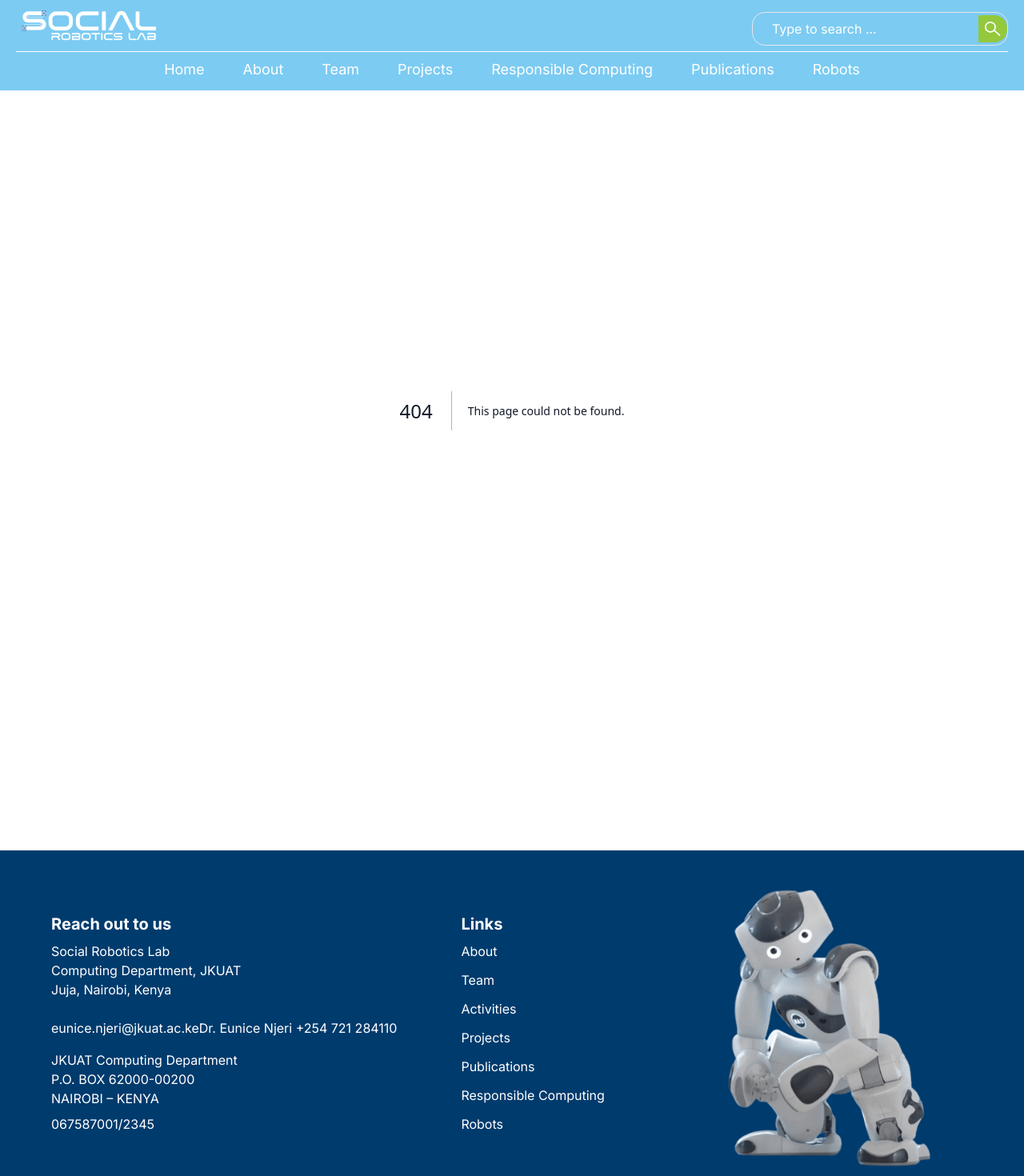
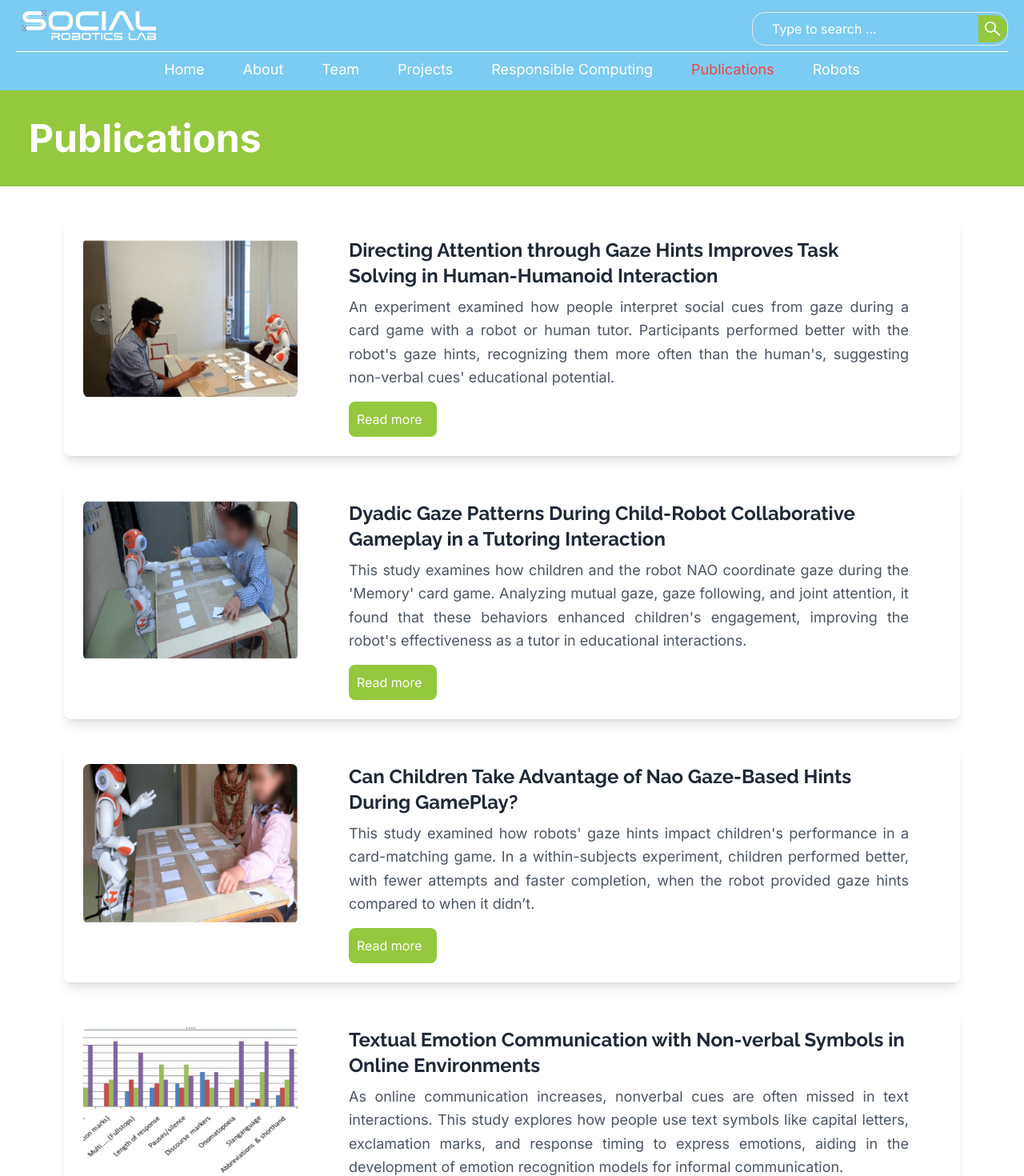
Before and after one commit to konzolaw/social-robotics, a Next.js app: page /publications in a window 1280 px wide. Before the commit this address had no page. Shown: the top 1470 px of the page at 80% size. Built offline with nearby package versions, Linux system fonts and the light colour scheme; a web font is replaced by a local one.

Commit message:
adjustment of more pages

```diff
--- a/src/app/globals.css
+++ b/src/app/globals.css
@@ -26,3 +26,45 @@
     border-color: transparent;
   }
 }
+
+
+
+
+
+
+
+
+/* Floating Robot Effect */
+    .robot-image {
+        height: 400px;
+        width: 440px;
+        animation: float 3s ease-in-out infinite;
+        margin-top: -200px;
+    }
+    @keyframes float {
+        0%, 100% {
+            transform: translateY(0);
+        }
+        50% {
+            transform: translateY(-10px);
+        }
+    }
+
+    /* Responsive Adjustments */
+    @media (max-width: 768px) {
+        .robot-image{
+            margin-top: 0px;
+        }
+        footer #footer-robot {
+            text-align: center;
+        }
+        footer #footer-robot-img {
+            width: 100%;
+            max-width: 300px;
+            height: auto;
+        }
+        footer .flex-col.md\:flex-row {
+            flex-direction: column;
+            text-align: center;
+        }
+    }
--- /dev/null
+++ b/src/app/publications/page.tsx
@@ -0,0 +1,61 @@
+// app/publications/page.tsx
+import React from "react";
+import Banner from "@/components/Banner";
+import { publications } from "@/constants/publications";
+import Image from "next/image";
+import Link from "next/link";
+
+const PublicationsPage = () => {
+  return (
+    <div>
+      <Banner title="Publications" />
+
+      <div className="py-10 px-4 sm:px-6 lg:px-20 space-y-8">
+        {publications.map((publication, index) => (
+          <div
+            key={index}
+            className="bg-white rounded-lg shadow-lg p-4 sm:p-6 flex flex-col sm:flex-row"
+          >
+            {/* Image */}
+            <div className="flex-shrink-0 w-full sm:w-1/3 lg:w-1/4 mb-4 sm:mb-0 sm:mr-6">
+              <Image
+                src={
+                  publication.cover_image?.startsWith("http")
+                    ? publication.cover_image
+                    : publication.cover_image.replace("./../static", "/img")
+                }
+                alt={publication.title}
+                width={400}
+                height={200}
+                className="object-cover rounded-lg w-full h-[200px]"
+              />
+            </div>
+
+            {/* Content */}
+            <div className="flex-grow w-full sm:w-2/3 lg:w-3/4 flex flex-col md:px-10">
+              <h2 className="text-xl md:text-2xl font-raleway text-gray-800 font-bold">
+                {publication.title}
+              </h2>
+              <p className="text-gray-600 text-justify text-lg leading-relaxed mt-2">
+                {publication.description}
+              </p>
+
+              <div className="mt-4 w-fit">
+                <Link
+                  href={publication.external_link}
+                  target="_blank"
+                  className="flex items-center p-2 bg-custom-lintingGreenDark text-white border-2 border-custom-lintingGreenDark rounded-lg hover:bg-transparent hover:text-custom-lintingGreenDark transition duration-300"
+                >
+                  Read more
+                  <i className="fa-solid fa-arrow-right-long ml-2"></i>
+                </Link>
+              </div>
+            </div>
+          </div>
+        ))}
+      </div>
+    </div>
+  );
+};
+
+export default PublicationsPage;
--- a/src/app/responsible_computing/page.tsx
+++ b/src/app/responsible_computing/page.tsx
@@ -35,9 +35,9 @@
                 <p className="text-gray-600 text-justify leading-relaxed mb-6 tracking-wide">
                   {project.short_description}
                 </p>
-                {project.get_absolute_url && (
+                {project.title && (
                   <Link
-                    href={project.get_absolute_url}
+                    href={project.title}
                     className="text-blue-600 font-semibold hover:text-blue-800 transition-all duration-300"
                   >
                     Learn More »
@@ -83,9 +83,9 @@
                     ? project.short_description
                     : "No description available."}
                 </p>
-                {project.get_absolute_url && (
+                {project.title && (
                   <Link
-                    href={project.get_absolute_url}
+                    href={project.title}
                     className="text-blue-600 font-semibold hover:text-blue-800 transition-all duration-300"
                   >
                     Learn More »
--- a/src/components/Footer.tsx
+++ b/src/components/Footer.tsx
@@ -117,28 +117,9 @@
           transform: translateX(5px);
         }
 
-        .robot-image {
-          animation: float 3s ease-in-out infinite;
-          margin-top: -200px;
-        }
 
-        @keyframes float {
-          0%, 100% {
-            transform: translateY(0);
-          }
-          50% {
-            transform: translateY(-10px);
-          }
-        }
 
-        @media (max-width: 768px) {
-          .robot-image {
-            margin-top: 0px;
-            width: 100%;
-            max-width: 300px;
-            height: auto;
-          }
-        }
+
       `}</style>
     </footer>
   );
--- a/src/components/Header.tsx
+++ b/src/components/Header.tsx
@@ -201,7 +201,7 @@
                 <Link
                   href={item.path}
                   className={`relative inline-block pb-1 text-lg transition-transform transform hover:-translate-y-1 ${
-                    pathname === item.path ? "text-red-500" : "text-white"
+                    pathname.replace(/\/$/, "") === item.path.replace(/\/$/, "") ? "text-red-500" : "text-white"
                   } after:content-[''] after:absolute after:w-0 after:h-0.5 after:bg-red-500 after:bottom-0 after:left-0 hover:after:w-full after:transition-all after:duration-300`}
                 >
                   {item.name}
--- /dev/null
+++ b/src/constants/publications.ts
@@ -0,0 +1,50 @@
+export const publications =  [
+    {
+        "title": "Directing Attention through Gaze Hints Improves Task Solving in Human-Humanoid Interaction",
+        "cover_image": "/img/publications/directing-attention2.png",
+        "external_link": "https://link.springer.com/article/10.1007/s12369-018-0473-8#citeas",
+        "description": "An experiment examined how people interpret social cues from gaze during a card game with a robot or human tutor. Participants performed better with the robot's gaze hints, recognizing them more often than the human's, suggesting non-verbal cues' educational potential."
+    },
+    {
+        "title": "Dyadic Gaze Patterns During Child-Robot Collaborative Gameplay in a Tutoring Interaction",
+        "cover_image": "/img/publications/dyadic-gaze.png",
+        "external_link": "https://ieeexplore.ieee.org/document/8525799",
+        "description": "This study examines how children and the robot NAO coordinate gaze during the 'Memory' card game. Analyzing mutual gaze, gaze following, and joint attention, it found that these behaviors enhanced children's engagement, improving the robot's effectiveness as a tutor in educational interactions."
+    },
+    {
+        "title": "Can Children Take Advantage of Nao Gaze-Based Hints During GamePlay?",
+        "cover_image": "/img/publications/can-children.png",
+        "external_link": "https://dl.acm.org/doi/10.1145/3125739.3132613",
+        "description": "This study examined how robots' gaze hints impact children's performance in a card-matching game. In a within-subjects experiment, children performed better, with fewer attempts and faster completion, when the robot provided gaze hints compared to when it didn’t."
+    },
+    {
+        "title": "Textual Emotion Communication with Non-verbal Symbols in Online Environments",
+        "cover_image": "/img/publications/textual-emotion.png",
+        "external_link": "https://link.springer.com/chapter/10.1007/978-3-319-07227-2_5",
+        "description": "As online communication increases, nonverbal cues are often missed in text interactions. This study explores how people use text symbols like capital letters, exclamation marks, and response timing to express emotions, aiding in the development of emotion recognition models for informal communication."
+    },
+    {
+        "title": "Who is a Better Tutor?: Gaze Hints with a Human or Humanoid Tutor in Game Play",
+        "cover_image": "/img/publications/better-tutor.png",
+        "external_link": "https://dl.acm.org/doi/10.1145/3029798.3038331",
+        "description": "This study investigates how gaze hints from a robot or human tutor affect choices in a card-matching game. Participants performed better with gaze hints, particularly recognizing and responding more effectively to the robot's hints, leading to enhanced performance."
+    },
+    {
+        "title": "Personalizing Educational Game Play with a Robot Partner",
+        "cover_image": "/img/publications/nao-sitted2.png",
+        "external_link": "https://link.springer.com/chapter/10.1007/978-3-319-42975-5_23",
+        "description": "Personalizing education to a child's developmental stage is common, but it's newer in robot-based learning. This pilot study integrates Pivotal Response Training (PRT) into a robot-child game, finding that increased social complexity boosted children's happiness and engagement, despite consistent challenge levels."
+    },
+    {
+        "title": "Gaze-Based Hints During Child-Robot Gameplay",
+        "cover_image": "/img/publications/gaze-pub.png",
+        "external_link": "https://link.springer.com/chapter/10.1007/978-3-319-70022-9_41",
+        "description": "This study examines how a robot tutor's gaze hints influence children's behavior in a card matching game. In two sessions, children performed better, with fewer attempts and increased mutual gaze with the robot in the 'Help' session, demonstrating enhanced tutor effectiveness with dynamic gaze cues."
+    },
+    {
+        "title": "See Where I am Looking at: Perceiving Gaze Cues With a NAO Robot",
+        "cover_image": "/img/publications/see-where.png",
+        "external_link": "https://dl.acm.org/doi/10.1145/2974804.2980479",
+        "description": "Gaze is crucial for directing attention in human communication. This study investigates how well people perceive gaze cues from a NAO robot versus a human during a board game. Participants identified targets more accurately when the robot's head pitch was higher and closer, though targets on the robot's left were harder to discern. The results provide insights for improving human-robot interactions in social and educational settings."
+    }
+]
```
